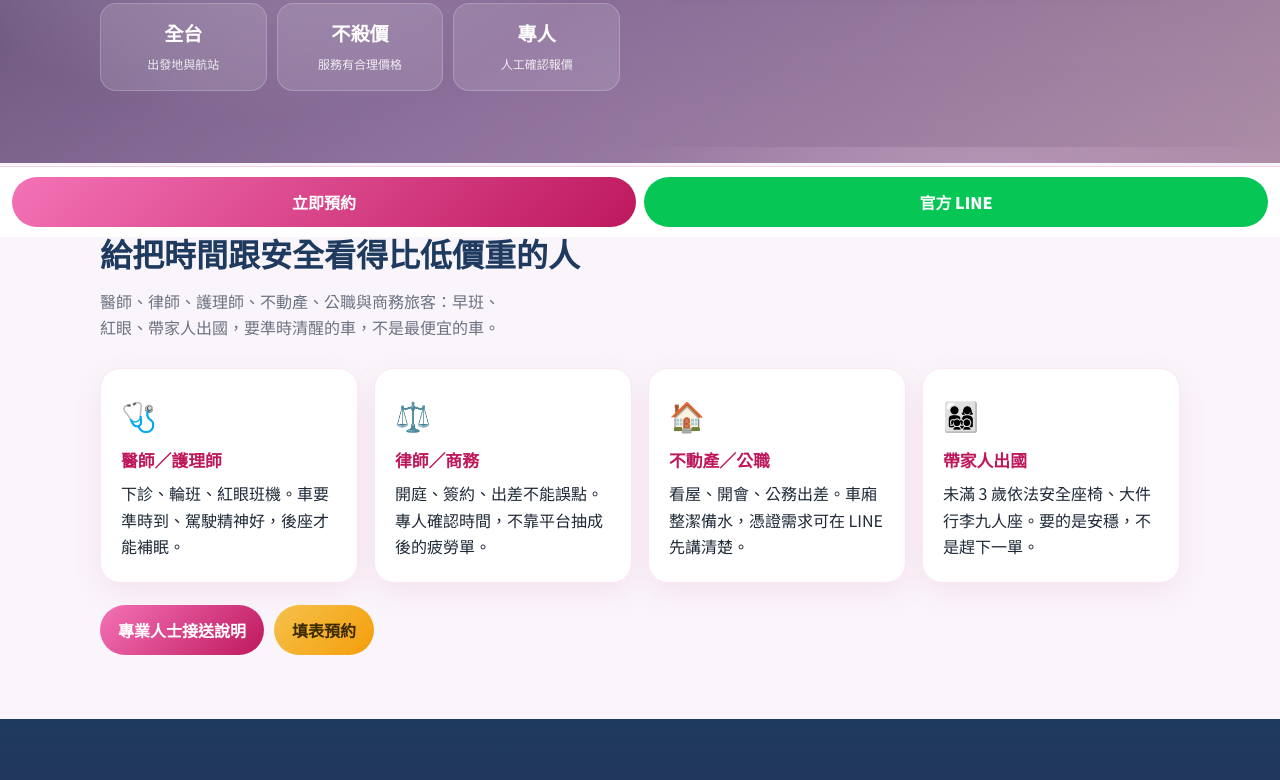
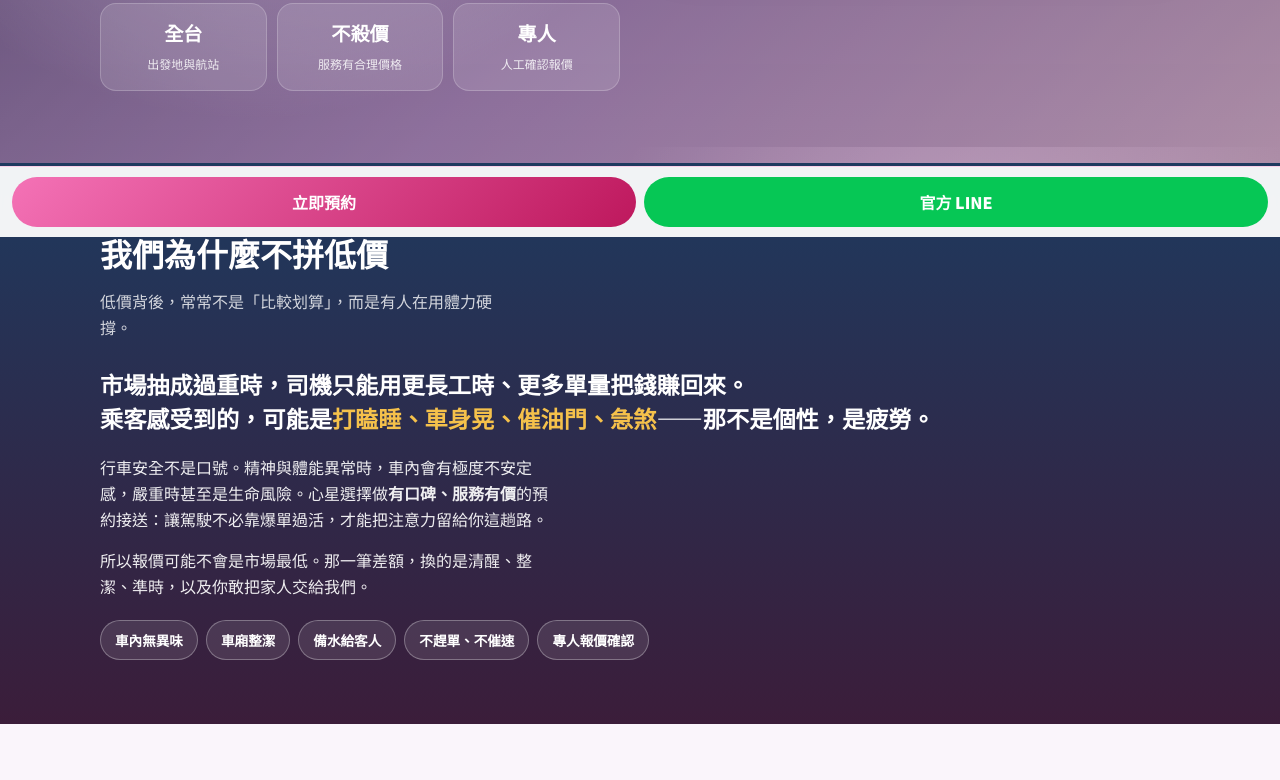
Before and after one commit to jerry12345697-jpg/airport-transfer-booking, a website: page index.html in a window 1280 px wide. Shown: the part 563-1343 px from the top of the page. Drawn offline with Linux system fonts and the light colour scheme; a web font is replaced by a local one.

Commit message:
Add files via upload

```diff
--- a/index.html
+++ b/index.html
@@ -256,7 +256,6 @@
     <div class="wrap inner">
       <a class="brand" href="#top">💝心星⭐️機場接送</a>
       <div class="nav-links">
-        <a class="ghost" href="#audience">適合誰</a>
         <a class="ghost" href="#value">服務有價</a>
         <a class="ghost" href="professionals.html">專業人士</a>
         <a class="ghost" href="reviews.html">客戶評價</a>
@@ -289,39 +288,6 @@
       </aside>
     </div>
   </header>
-
-  <section id="audience">
-    <div class="wrap">
-      <h2>給把時間跟安全看得比低價重的人</h2>
-      <p class="sub">醫師、律師、護理師、不動產、公職與商務旅客：早班、紅眼、帶家人出國，要準時清醒的車，不是最便宜的車。</p>
-      <div class="cards">
-        <article class="card">
-          <div class="ico">🩺</div>
-          <h3>醫師／護理師</h3>
-          <p>下診、輪班、紅眼班機。車要準時到、駕駛精神好，後座才能補眠。</p>
-        </article>
-        <article class="card">
-          <div class="ico">⚖️</div>
-          <h3>律師／商務</h3>
-          <p>開庭、簽約、出差不能誤點。專人確認時間，不靠平台抽成後的疲勞單。</p>
-        </article>
-        <article class="card">
-          <div class="ico">🏠</div>
-          <h3>不動產／公職</h3>
-          <p>看屋、開會、公務出差。車廂整潔備水，憑證需求可在 LINE 先講清楚。</p>
-        </article>
-        <article class="card">
-          <div class="ico">👨‍👩‍👧‍👦</div>
-          <h3>帶家人出國</h3>
-          <p>未滿 3 歲依法安全座椅、大件行李九人座。要的是安穩，不是趕下一單。</p>
-        </article>
-      </div>
-      <div class="cta-row" style="margin-top:22px;">
-        <a class="btn btn-pink" href="professionals.html">專業人士接送說明</a>
-        <a class="btn btn-gold" href="book.html">填表預約</a>
-      </div>
-    </div>
-  </section>
 
   <section class="manifesto" id="value">
     <div class="wrap">
```
Also changed, not shown: professionals.html (+2 -2 lines).
